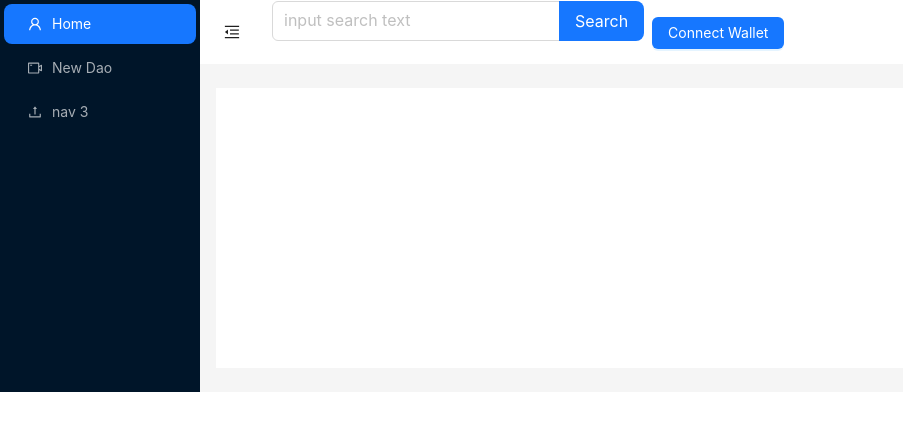
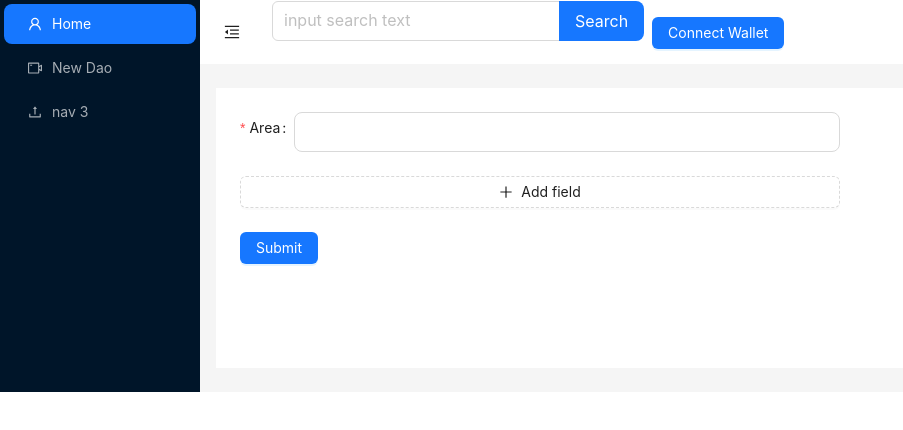
Before and after one commit to a2nfinance/dpay, a Next.js app: page /dao/new in a window 1280 px wide. Shown: the top 430 px of the page, without its empty margins (0-903 px from the left). Built offline with nearby package versions, Linux system fonts and the light colour scheme.

Commit message:
add readme

```diff
--- /dev/null
+++ b/src/components/dao/DAOForm.tsx
@@ -0,0 +1,55 @@
+import { MinusCircleOutlined, PlusOutlined } from '@ant-design/icons';
+import { Button, Form, Input, Space } from 'antd';
+
+const onFinish = (values: any) => {
+    console.log('Received values of form:', values);
+};
+export const DAOForm = () => {
+    return (
+        <Form
+            name="dynamic_form_nest_item"
+            onFinish={onFinish}
+            style={{ maxWidth: 600 }}
+            autoComplete="off"
+        >
+            <Form.Item name="area" label="Area" rules={[{ required: true, message: 'Missing area' }]}>
+                <Input size='large' />
+            </Form.Item>
+            <Form.List name="users">
+                {(fields, { add, remove }) => (
+                    <>
+                        {fields.map(({ key, name, ...restField }) => (
+                            <Space key={key} style={{ display: 'flex', marginBottom: 8 }} align="baseline">
+                                <Form.Item
+                                    {...restField}
+                                    name={[name, 'first']}
+                                    rules={[{ required: true, message: 'Missing first name' }]}
+                                >
+                                    <Input size='large' placeholder="First Name" />
+                                </Form.Item>
+                                <Form.Item
+                                    {...restField}
+                                    name={[name, 'last']}
+                                    rules={[{ required: true, message: 'Missing last name' }]}
+                                >
+                                    <Input size='large' placeholder="Last Name" />
+                                </Form.Item>
+                                <MinusCircleOutlined onClick={() => remove(name)} />
+                            </Space>
+                        ))}
+                        <Form.Item>
+                            <Button type="dashed" onClick={() => add()} block icon={<PlusOutlined />}>
+                                Add field
+                            </Button>
+                        </Form.Item>
+                    </>
+                )}
+            </Form.List>
+            <Form.Item>
+                <Button type="primary" htmlType="submit">
+                    Submit
+                </Button>
+            </Form.Item>
+        </Form>
+    )
+}
--- a/src/pages/dao/new.tsx
+++ b/src/pages/dao/new.tsx
@@ -1,7 +1,9 @@
+import { DAOForm } from "src/components/dao/DAOForm";
+
 export default function New() {
     return (
         <>
-
+            <DAOForm />
         </>
     )
 }
```
Also changed, not shown: 1 other file (tests, documents, lock files or other folders).
